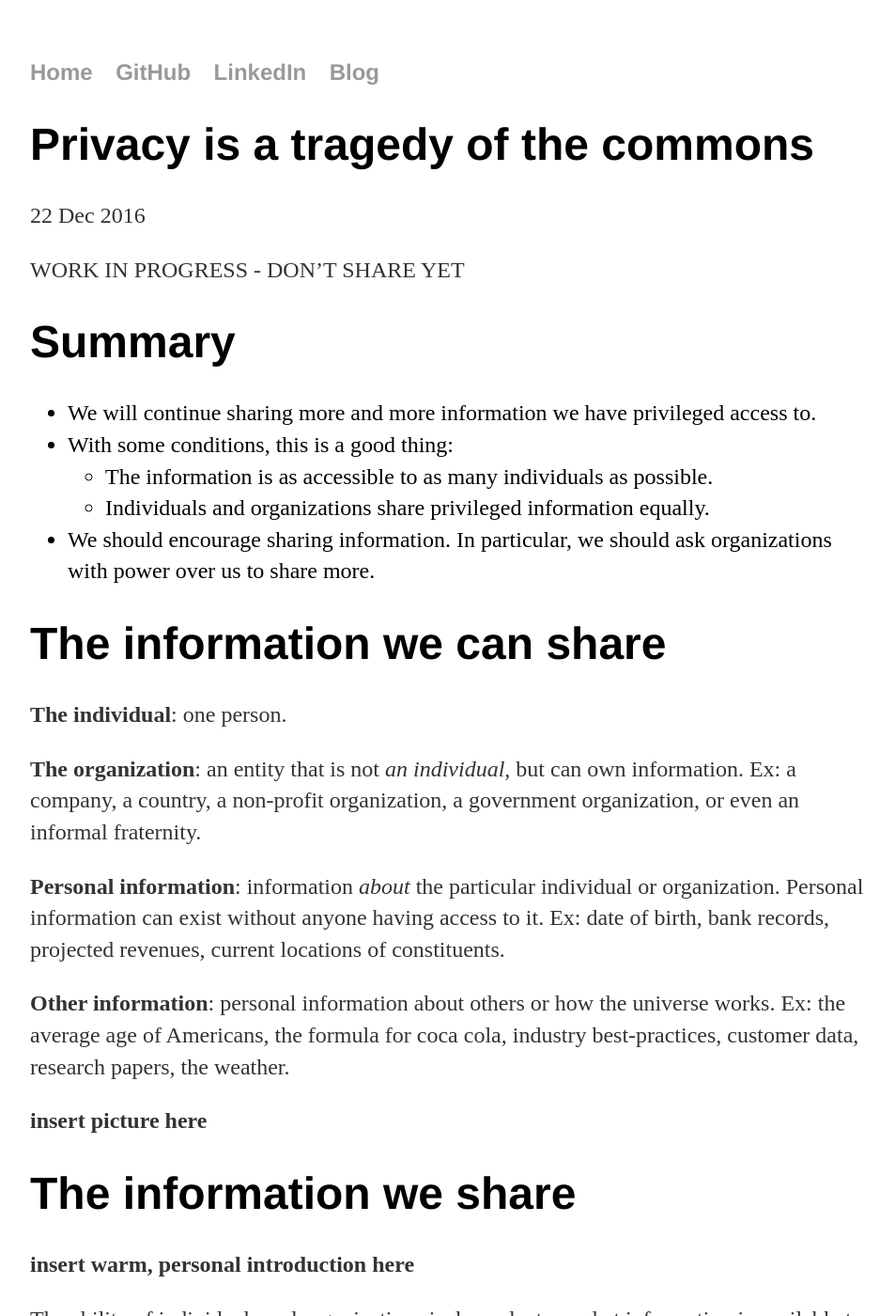
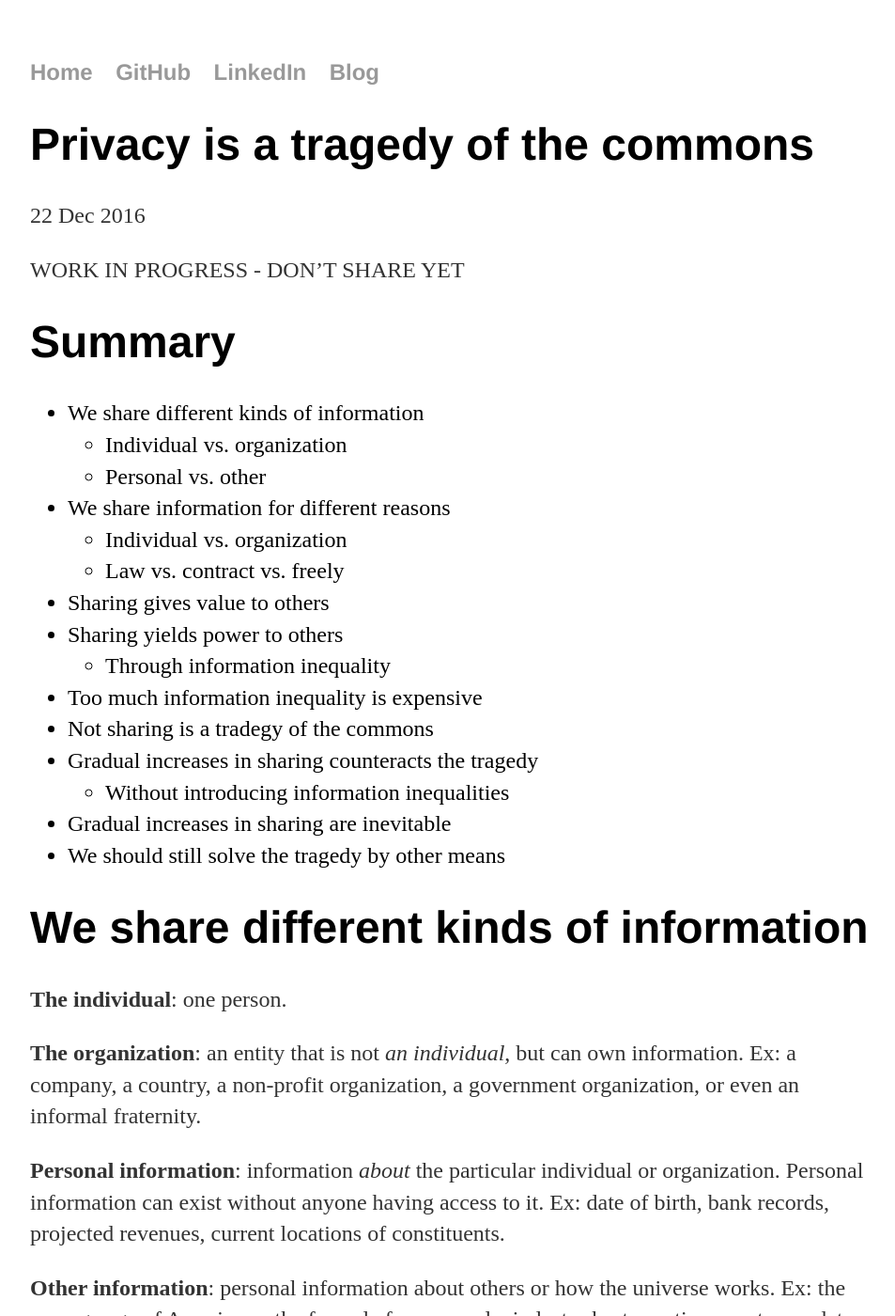
Before and after one commit to curiousest/curiousest.github.io, a Jekyll site: the page built from _posts/2016-12-22-privacy-is-a-tragedy-of-the-commons.md, in a window 1280 px wide and 1400 px high. Shown: the whole window at 94% size, without its empty margins (160-1113 px from the left). Built offline with Jekyll 4.4.1, drawn with Linux system fonts in a browser that asks for light colours; some of the changed text lies outside the part shown.

Commit message:
Update 2016-12-22-privacy-is-a-tragedy-of-the-commons.md

```diff
--- a/_posts/2016-12-22-privacy-is-a-tragedy-of-the-commons.md
+++ b/_posts/2016-12-22-privacy-is-a-tragedy-of-the-commons.md
@@ -13,13 +13,23 @@
 
 # Summary
 
-* We will continue sharing more and more information we have privileged access to.
-* With some conditions, this is a good thing:
-  * The information is as accessible to as many individuals as possible.
-  * Individuals and organizations share privileged information equally.
-* We should encourage sharing information. In particular, we should ask organizations with power over us to share more.
+* We share different kinds of information
+  * Individual vs. organization
+  * Personal vs. other
+* We share information for different reasons
+  * Individual vs. organization
+  * Law vs. contract vs. freely
+* Sharing gives value to others
+* Sharing yields power to others
+  * Through information inequality
+* Too much information inequality is expensive
+* Not sharing is a tradegy of the commons
+* Gradual increases in sharing counteracts the tragedy
+  * Without introducing information inequalities
+* Gradual increases in sharing are inevitable
+* We should still solve the tragedy by other means
 
-# The information we can share
+# We share different kinds of information
 
 **The individual**: one person.
 
@@ -31,7 +41,7 @@
 
 **insert picture here**
 
-# The information we share
+# We share information for different reasons
 
 **insert warm, personal introduction here**
 
@@ -75,8 +85,11 @@
 
 <sub>Aside: imagine a world where all collected *"other information"* is always shared, but there are complex societal rules about what information may be collected.</sub>
 
+# Sharing gives value to others
 
-# Information inequality
+asdf
+
+# Sharing yields power to others
 
 Information inequality means useful information available to one is much less than the information available to another. The one with more information will have *greater ability* (information x processing power). When another has information about you, and you don't have comparable information about them, that *greater ability* turns into *power over you*.
 
@@ -86,13 +99,17 @@
 
 The cost of a publicly traded company having to share their revenues, expenses, and profits is that private ones have a better idea whether competing is worth it.
 
-# Tradegy of the commons
+# Too much information inequality is expensive
+
+asdf
+
+# Not sharing is a tradegy of the commons
 
 Information inequality means that sharing information has a cost. Sharing information benefits everyone else, giving ability and power to others, without inherently gaining any yourself. There are situations where sharing information benefits you, but it's because you're getting something in exchange for sharing that information rather than directly benefitting from sharing - often services, money, or social capital. Not sharing is a [*tragedy of the commons*](https://en.wikipedia.org/wiki/Tragedy_of_the_commons) - we have the ability to give others value with little effort, but we then yield power to others (via informational prowess). If everyone shared perfectly, everyone would gain much more value than it would cost them.
 
 Both collected and personal information are valuable, but organizations hoard more value to the general public in their collected data. If organizations shared their valuable collected information, it would give their current or future competitors power over them. In today's world, organizations have little incentive to share the stores of valuable information they control. In contrast, individuals sharing personal information is common because the benefits seem greater than the costs - the services exchanged are worth the incremental power transfer.
 
-# Gradual increases in sharing
+# Gradual increases in sharing counteracts the tragedy
 
 If you shared all your information you possibly could - your personal history, salary, bank details, passwords... You would be at the mercy of everyone. Some individuals and companies might use that information in a positive and productive way. Some bogeyman would inevitably take advantage of that power to steal or extort from you.
 
@@ -107,6 +124,8 @@
 It should be,
 
 *"We must know as much as possible about everyone, and make sure that bogeymen also share."*
+
+# Gradual increases in sharing are inevitable
 
 You may be getting more aware and cautious of what you share, but it's likely that with every year that has passed since your birth, you have shared more of that 100%. That's because information technology is developing, and better information technology enables better information collection and sharing.
 
@@ -123,7 +142,7 @@
 
 Sharing these things seems scary, but if *everyone* shares it won't be! Others won't have power over you, as long as they're sharing too.
 
-# Call to action
+# We should still solve the tragedy by other means
 
 The whole *"information sharing is increasing and it benefits humanity"* phenomenon is happening and it will inevitably trudge on. Too many individuals are interested in progressing humanity for a few to make it to regress.
 
```
